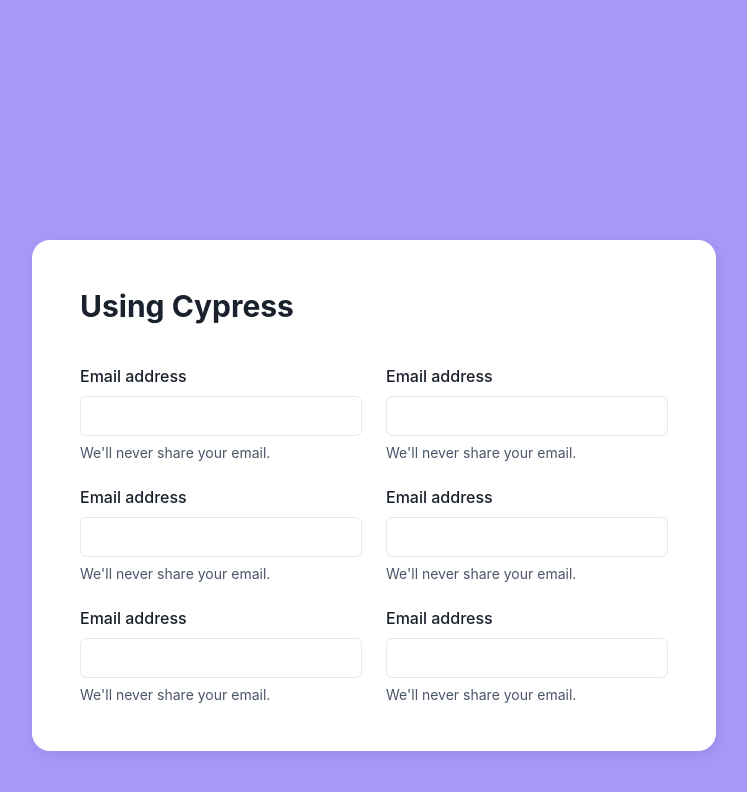
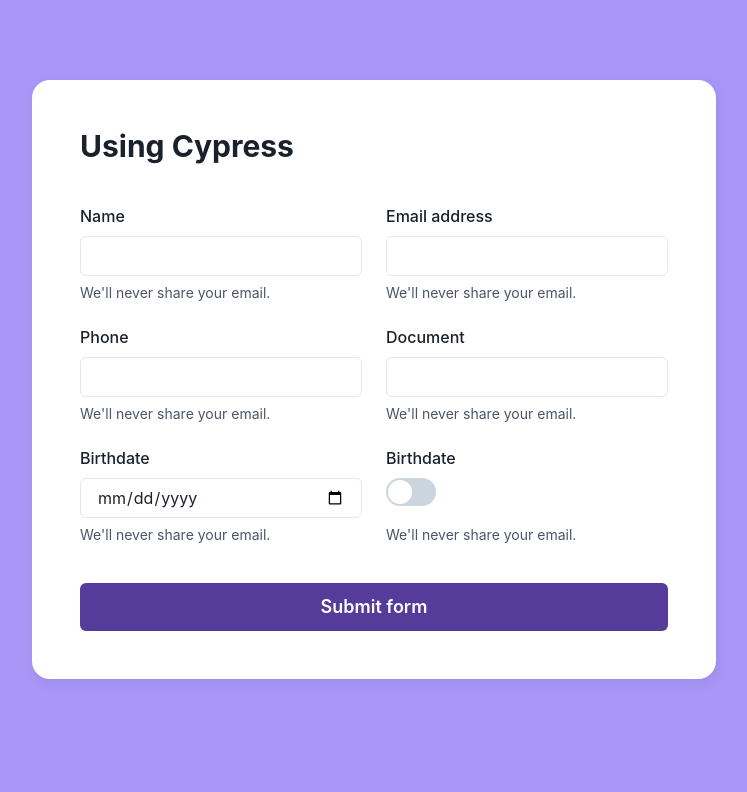
Before and after one commit to solebellsBEACH/usingCypress, a React (Create React App) app: page / in a window 1280 px wide. Shown: the top 792 px of the page, without its empty margins (266-1013 px from the left). Built offline with nearby package versions, Linux system fonts and the light colour scheme.

Commit message:
feat: finishing form styling

```diff
--- a/src/App.tsx
+++ b/src/App.tsx
@@ -2,10 +2,35 @@
 import Form from './componets/Form';
 import './app.css';
 
+export type User = {
+  name: string;
+  email: string;
+  phone: string;
+  document: string;
+  haveCar: boolean;
+  birthdate: string;
+  gender: "F"|"M"
+}
+
+const formDefaultValue: User = {
+  name: '',
+  email: '',
+  phone: '',
+  document: '',
+  haveCar: false,
+  birthdate: '',
+  gender: "F",
+
+}
+
 function App() {
+  const [form, setForm] = React.useState<User>(formDefaultValue)
   return (
     <div className='container'>
-      <Form/>
+      <Form
+        form={form}
+        setForm={setForm}
+      />
     </div>
   );
 }
--- a/src/app.css
+++ b/src/app.css
@@ -11,5 +11,5 @@
     display: flex;
     justify-content: center;
     align-items: center;
-    margin-top:30vh;
+    margin-top:10vh;
 }
--- a/src/componets/Form/form.css
+++ b/src/componets/Form/form.css
@@ -6,4 +6,9 @@
     padding:3rem;
     min-width: 3rem;
     min-height: 5rem;
+    transition: all 0.3s cubic-bezier(0, 0, 0.5, 1);
 }
+.form-container:hover {
+    box-shadow: 2px 4px 16px rgb(0 0 0 / 16%);
+    transform: scale3d(1.01, 1.01, 1.01);
+  }
--- a/src/componets/Form/index.tsx
+++ b/src/componets/Form/index.tsx
@@ -1,17 +1,24 @@
 import React from 'react'
 import './form.css'
-import { FormControl, Grid, FormLabel, Input, FormHelperText, Heading } from '@chakra-ui/react'
+import { FormControl, Grid, FormLabel, Input, FormHelperText, Switch,Heading, Button } from '@chakra-ui/react'
+import { User } from '../../App';
 
-export default function Form() {
+interface IFormProps {
+    form: User;
+    setForm: React.Dispatch<React.SetStateAction<User>>
+}
+
+export default function Form({ form, setForm }: IFormProps) {
+
     return (
         <div className='form-container'>
             <Heading as='h3' size='lg' marginBottom={10}>
-               Using Cypress
+                Using Cypress
             </Heading>
             <Grid templateColumns='repeat(2, 1fr)' gap={6}>
                 <FormControl>
-                    <FormLabel>Email address</FormLabel>
-                    <Input type='email' />
+                    <FormLabel>Name</FormLabel>
+                    <Input type='text' />
                     <FormHelperText>We'll never share your email.</FormHelperText>
                 </FormControl>
                 <FormControl>
@@ -20,26 +27,30 @@
                     <FormHelperText>We'll never share your email.</FormHelperText>
                 </FormControl>
                 <FormControl>
-                    <FormLabel>Email address</FormLabel>
-                    <Input type='email' />
+                    <FormLabel>Phone</FormLabel>
+                    <Input type='tel' />
                     <FormHelperText>We'll never share your email.</FormHelperText>
                 </FormControl>
                 <FormControl>
-                    <FormLabel>Email address</FormLabel>
-                    <Input type='email' />
+                    <FormLabel>Document</FormLabel>
+                    <Input type='text' />
                     <FormHelperText>We'll never share your email.</FormHelperText>
                 </FormControl>
                 <FormControl>
-                    <FormLabel>Email address</FormLabel>
-                    <Input type='email' />
+                    <FormLabel>Birthdate</FormLabel>
+                    <Input type='date' />
                     <FormHelperText>We'll never share your email.</FormHelperText>
                 </FormControl>
                 <FormControl>
-                    <FormLabel>Email address</FormLabel>
-                    <Input type='email' />
+                    <FormLabel>Birthdate</FormLabel>
+                    <Switch size='lg' h="40px"/>
                     <FormHelperText>We'll never share your email.</FormHelperText>
                 </FormControl>
+
             </Grid>
+            <Button background="purple.700" color="white" size='lg' w="full" marginTop={10}>
+                Submit form
+            </Button>
         </div>
     )
 }
```
